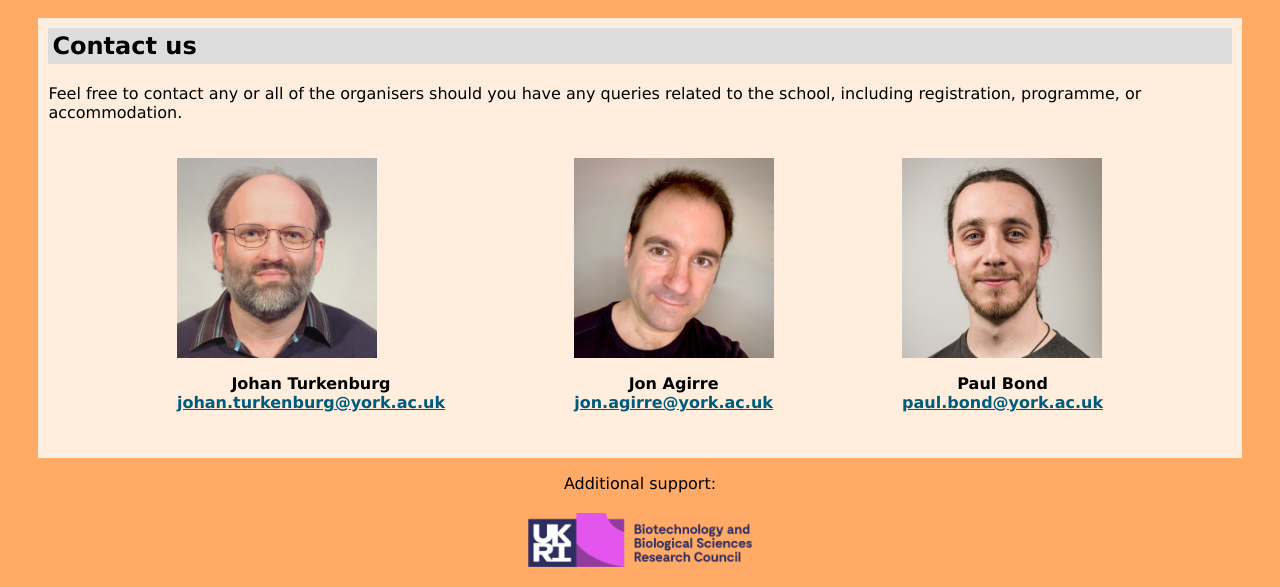
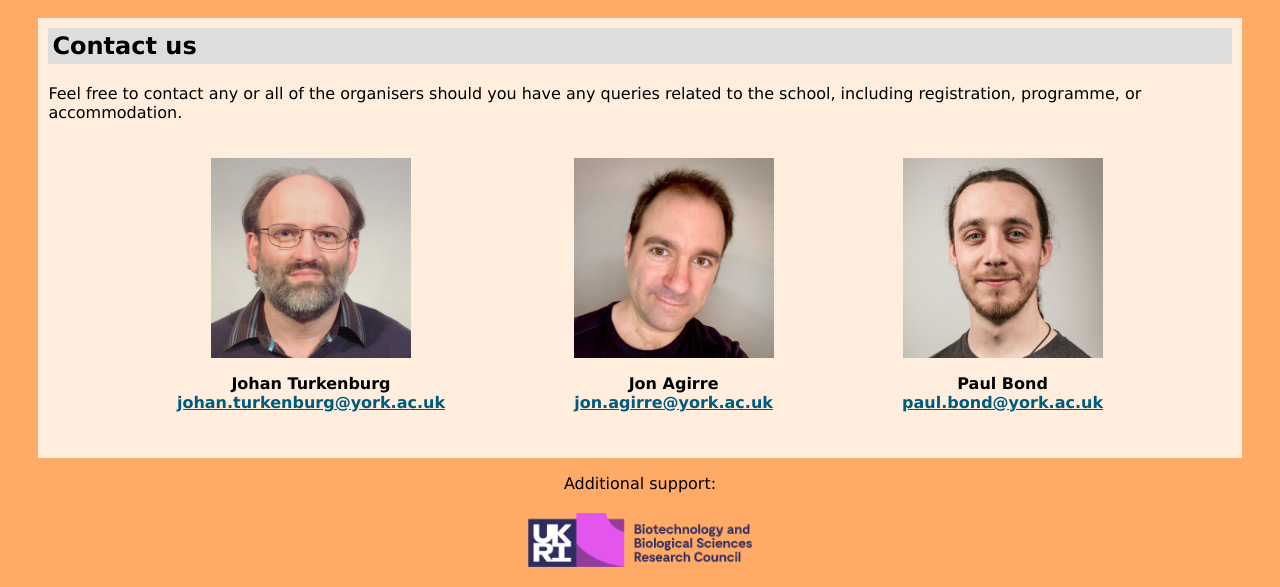
Before and after one commit to glycojones/ccp4-summer-school, a PHP site: page /contact.php in a window 1280 px wide. Shown: the part 324-911 px from the top of the page. Run offline with PHP 8.4, Linux system fonts and the light colour scheme.

Commit message:
Centered images

```diff
--- a/contact.php
+++ b/contact.php
@@ -5,6 +5,13 @@
   <title>CCP4-BCA Summer School 2023 (University of York, UK)</title>
   <meta name="viewport" content="width=device-width, initial-scale=1">
   <link rel="stylesheet" type="text/css" href="styles/ccp4.css" />
+  <style>
+    .organiser {
+      display: flex;
+      flex-direction: column;
+      align-items: center;
+    }
+  </style>
 </head>
 
 <body>
@@ -17,21 +24,21 @@
       including registration, programme, or accommodation.
     </p>
     <div class="spaced">
-      <div>
+      <div class="organiser">
         <img width="200px" src="images/organisers/johan_turkenburg.jpg">
         <p>
           <b>Johan Turkenburg</b><br>
           <a href="mailto:johan.turkenburg@york.ac.uk">johan.turkenburg@york.ac.uk</a>
         </p>
       </div>
-      <div>
+      <div class="organiser">
         <img width="200px" src="images/organisers/jon_agirre.jpg">
         <p>
           <b>Jon Agirre</b><br>
           <a href="mailto:jon.agirre@york.ac.uk">jon.agirre@york.ac.uk</a>
         </p>
       </div>
-      <div>
+      <div class="organiser">
         <img width="200px" src="images/organisers/paul_bond.jpg">
         <p>
           <b>Paul Bond</b><br>
```
